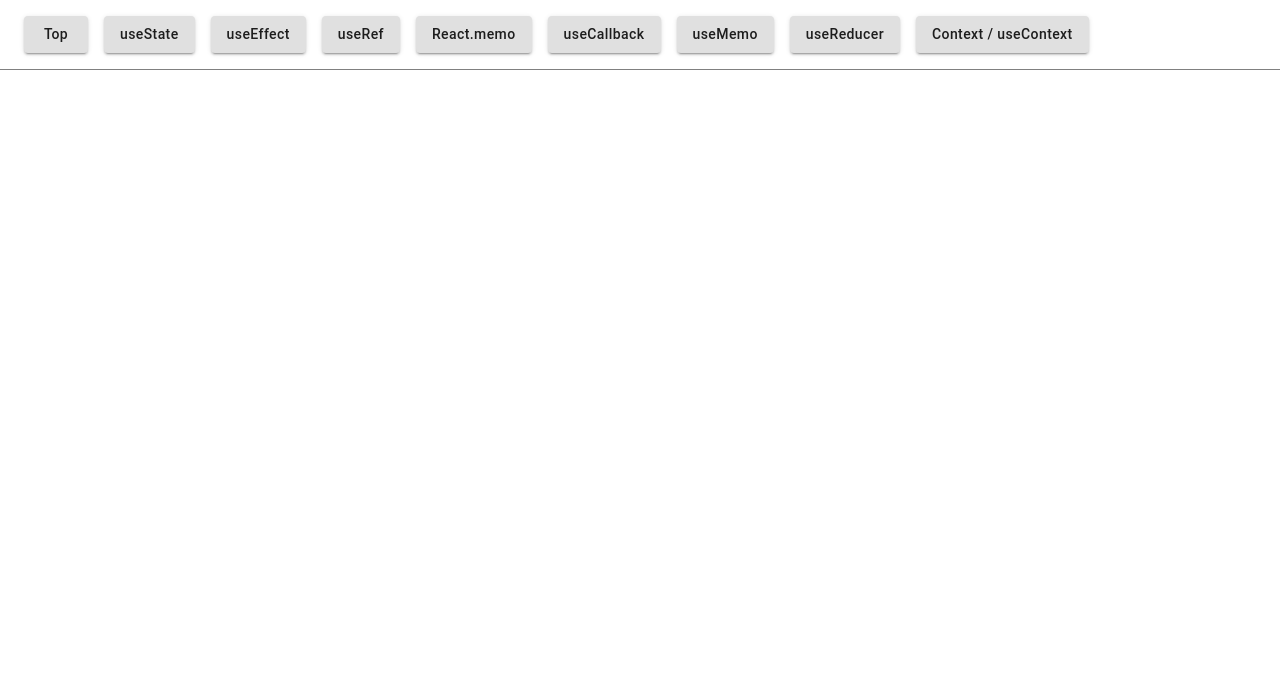
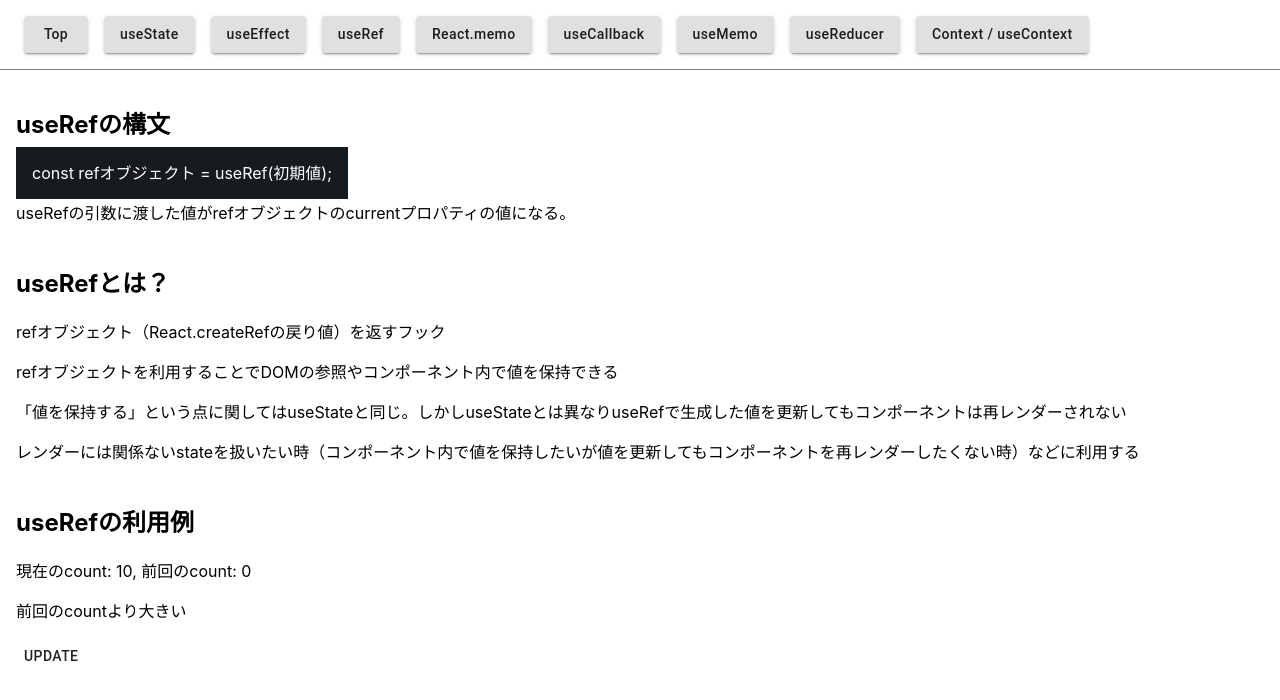
Before and after one commit to yuktnk/studying-hooks, a React (Create React App) app: page /useref in a window 1280 px wide. Shown: the top 700 px of the page. Built offline with nearby package versions, Linux system fonts and the light colour scheme.

Commit message:
useRefの勉強

```diff
--- a/src/Router.jsx
+++ b/src/Router.jsx
@@ -1,6 +1,6 @@
 import React from 'react';
 import { BrowserRouter, Route, Switch } from 'react-router-dom';
-import { Toppage, StudyingUseState, StudyingUseEffect, Cleanup, Navbar } from './templates/index';
+import { Toppage, StudyingUseState, StudyingUseEffect, StudyingUseRef,  Navbar } from './templates/index';
 
 const Router = () => {
   return (
@@ -10,7 +10,7 @@
         <Route exact path={"/"} component={Toppage} />
         <Route exact path={"/usestate"} component={StudyingUseState} />
         <Route exact path={"/useeffect"} component={StudyingUseEffect} />
-        <Route exact path={"/useeffect2"} component={Cleanup} />
+        <Route exact path={"/useref"} component={StudyingUseRef} />
       </Switch>
     </BrowserRouter>
   )
--- /dev/null
+++ b/src/components/useRef/Count.jsx
@@ -0,0 +1,30 @@
+import React, { useState, useEffect, useRef } from 'react'
+import { Button } from '@material-ui/core';
+
+const Count = () => {
+  const [count, setCount] = useState(10);
+
+  const prevCountRef = useRef(0);
+
+  useEffect(() => {
+    prevCountRef.current = count;
+  });
+
+
+
+  return (
+    <>
+      <p>
+        現在のcount: {count}, 前回のcount: {prevCountRef.current}
+      </p>
+      <p>
+        前回のcountより{prevCountRef.current > count ? "小さい" : "大きい"}
+      </p>
+      <Button onClick={() => setCount(Math.floor(Math.random() * 11))}>
+        update
+      </Button>
+    </>
+  )
+}
+
+export default Count
--- /dev/null
+++ b/src/components/useRef/index.js
@@ -0,0 +1 @@
+export { default as Count } from './Count.jsx';
--- a/src/templates/Navbar.jsx
+++ b/src/templates/Navbar.jsx
@@ -21,7 +21,7 @@
         <Button variant="contained" className={classes.button}>useEffect</Button>
       </Link>
 
-      <Link to="" className={classes.link}>
+      <Link to="useref" className={classes.link}>
         <Button variant="contained" className={classes.button}>useRef</Button>
       </Link>
 
--- /dev/null
+++ b/src/templates/StudyingUseRef.jsx
@@ -0,0 +1,50 @@
+import React from 'react'
+import styled from 'styled-components';
+import { Count } from '../components/useRef/index.js'
+
+const StudyingUseRef = () => {
+  return (
+    <Wrapper>
+      <Section>
+        <Title>useRefの構文</Title>
+        <CordZone>const refオブジェクト = useRef(初期値);</CordZone>
+        <p>useRefの引数に渡した値がrefオブジェクトのcurrentプロパティの値になる。</p>
+      </Section>
+
+
+      <Section>
+        <Title>useRefとは？</Title>
+        <p>refオブジェクト（React.createRefの戻り値）を返すフック</p>
+        <p>refオブジェクトを利用することでDOMの参照やコンポーネント内で値を保持できる</p>
+        <p>「値を保持する」という点に関してはuseStateと同じ。しかしuseStateとは異なりuseRefで生成した値を更新してもコンポーネントは再レンダーされない</p>
+        <p>レンダーには関係ないstateを扱いたい時（コンポーネント内で値を保持したいが値を更新してもコンポーネントを再レンダーしたくない時）などに利用する</p>
+        <p></p>
+      </Section>
+
+      <Section>
+        <Title>useRefの利用例</Title>
+        <Count />
+      </Section>
+
+    </Wrapper>
+  )
+}
+
+export default StudyingUseRef
+
+
+// Styling
+const Wrapper = styled.div({
+  padding: 16
+})
+const Section = styled.div({
+  marginBottom: 40
+})
+const Title = styled.h2({
+})
+const CordZone = styled.p({
+  color: 'white',
+  backgroundColor: '#161b20',
+  display: 'inline',
+  padding: 16
+})
--- a/src/templates/index.js
+++ b/src/templates/index.js
@@ -1,5 +1,6 @@
 export { default as Toppage } from './Toppage.jsx';
 export { default as StudyingUseState } from './StudyingUseState.jsx';
 export { default as StudyingUseEffect } from './StudyingUseEffect.jsx';
+export { default as StudyingUseRef } from './StudyingUseRef.jsx';
 export { default as Cleanup } from './Cleanup.jsx';
 export { default as Navbar } from './Navbar.jsx';
```
